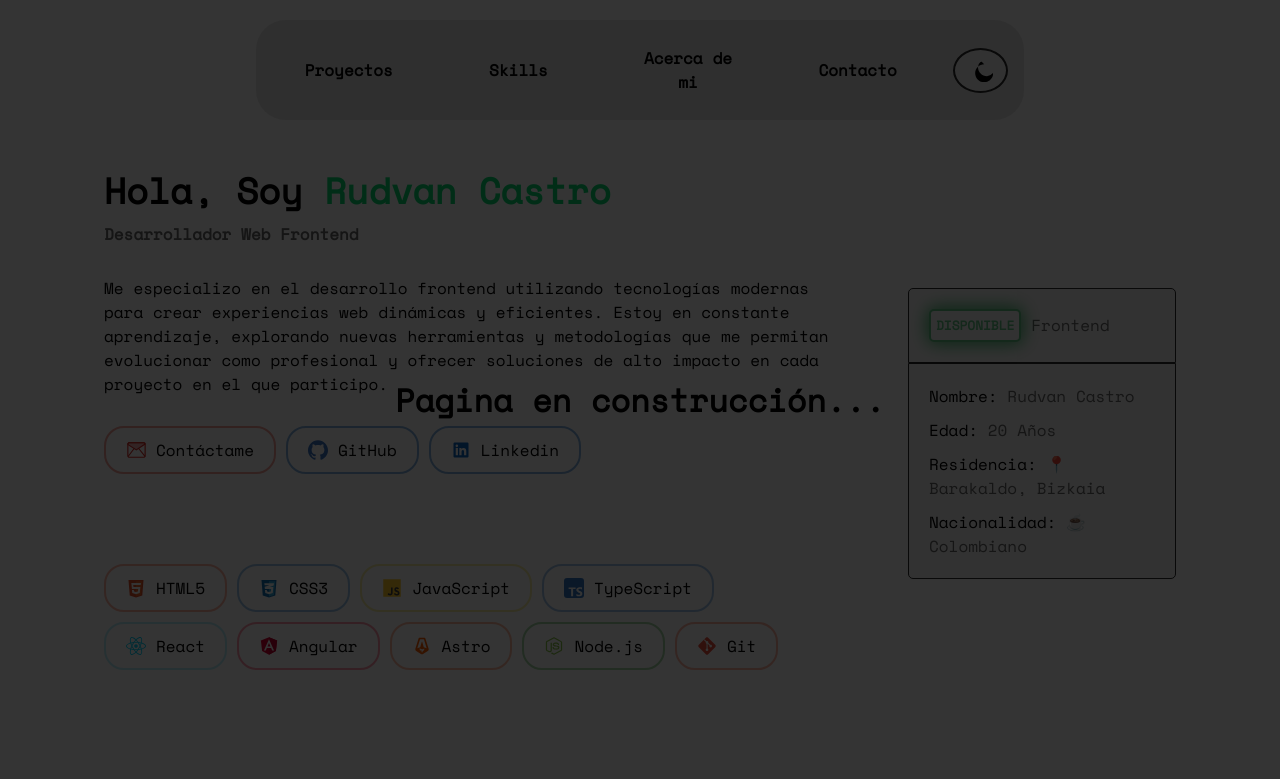
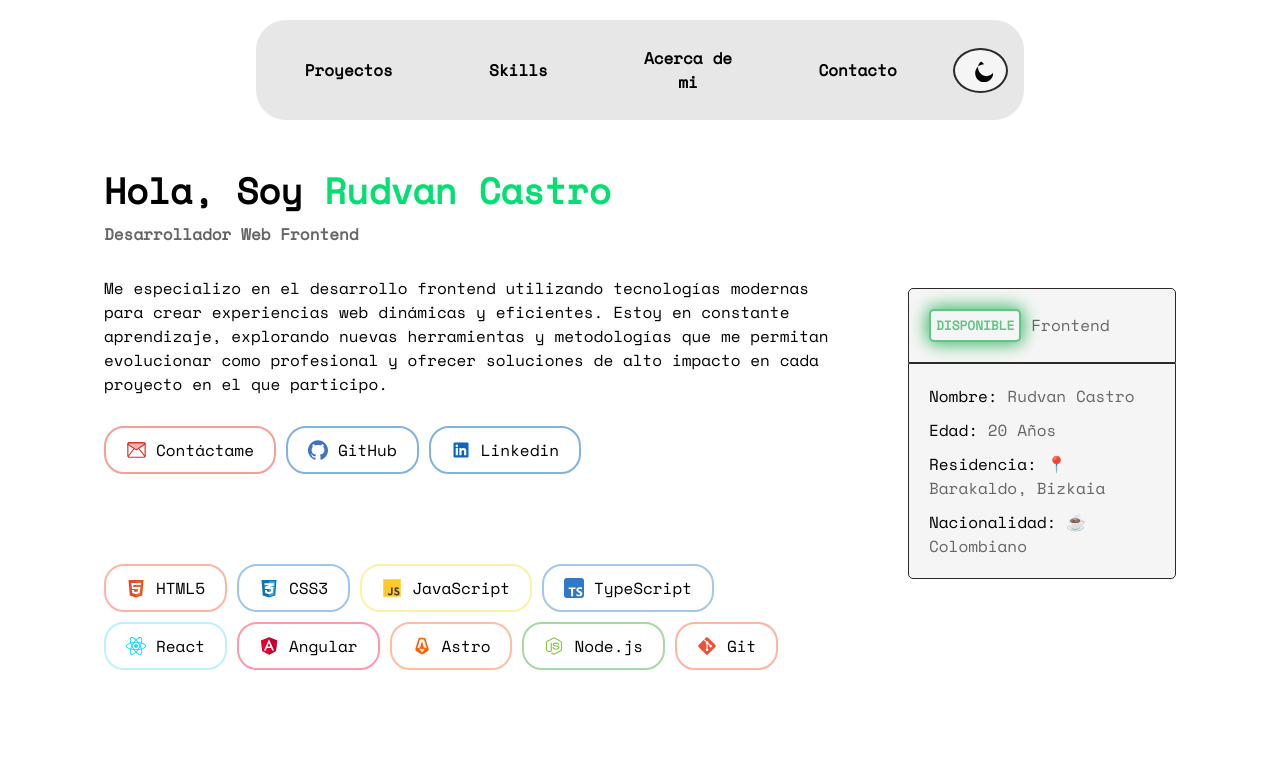
Before and after one commit to RudvanC/Portfolio, a plain HTML site: page index.html in a window 1280 px wide. Shown: the top 779 px of the page. Drawn offline with nearby package versions, Linux system fonts and the light colour scheme; animation ran at ten frames a second.

Commit message:
Comment out construction notice in index.html to temporarily hide it from view while maintaining the code for future use.

```diff
--- a/index.html
+++ b/index.html
@@ -13,8 +13,8 @@
   </head>
 
   <body>
-    <div class="building">
-      <h1>Pagina en construcción...</h1>
+   <!-- <div class="building">
+      <h1>Pagina en construcción...</h1> -->
 
     <div class="grid-container">
       <header>
```
